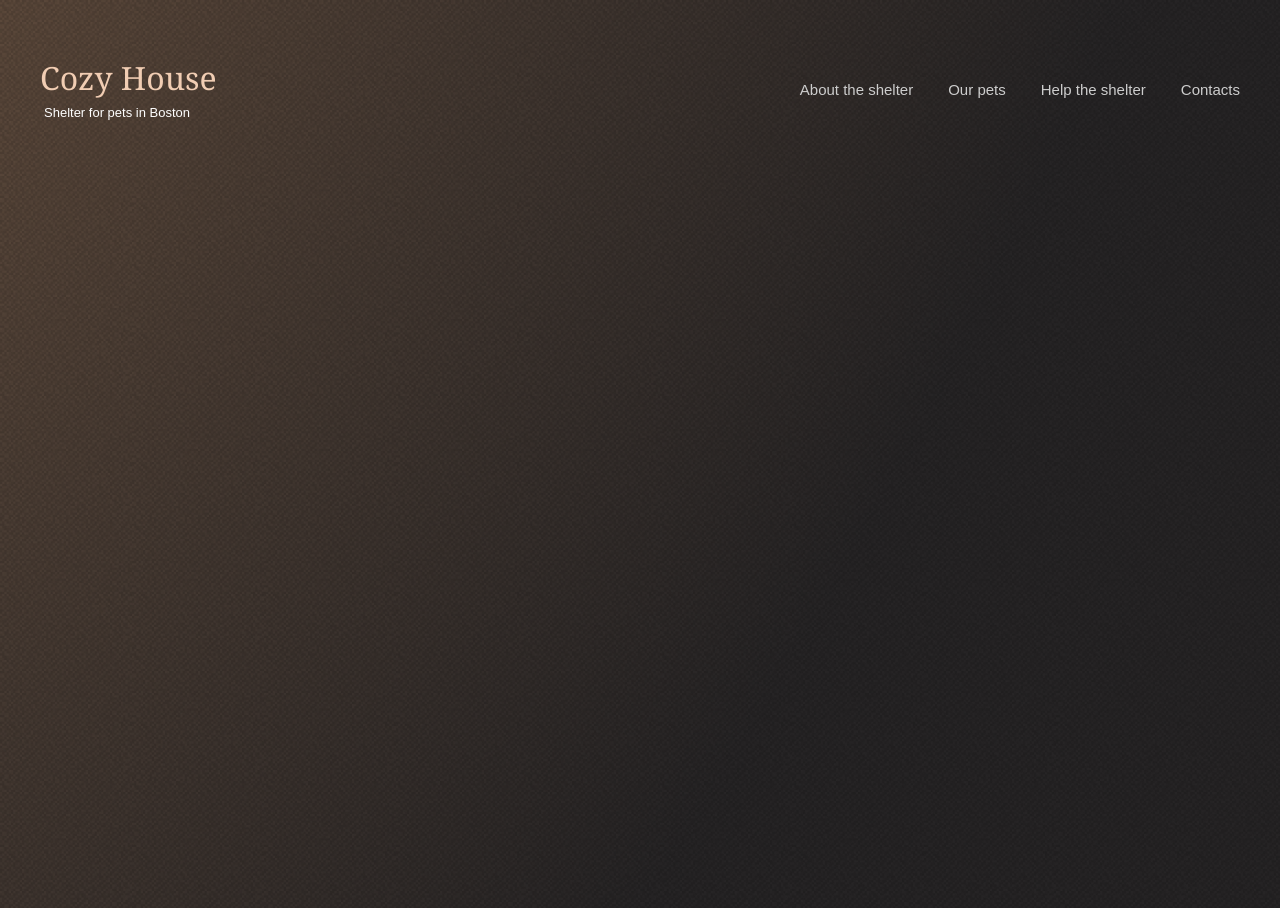
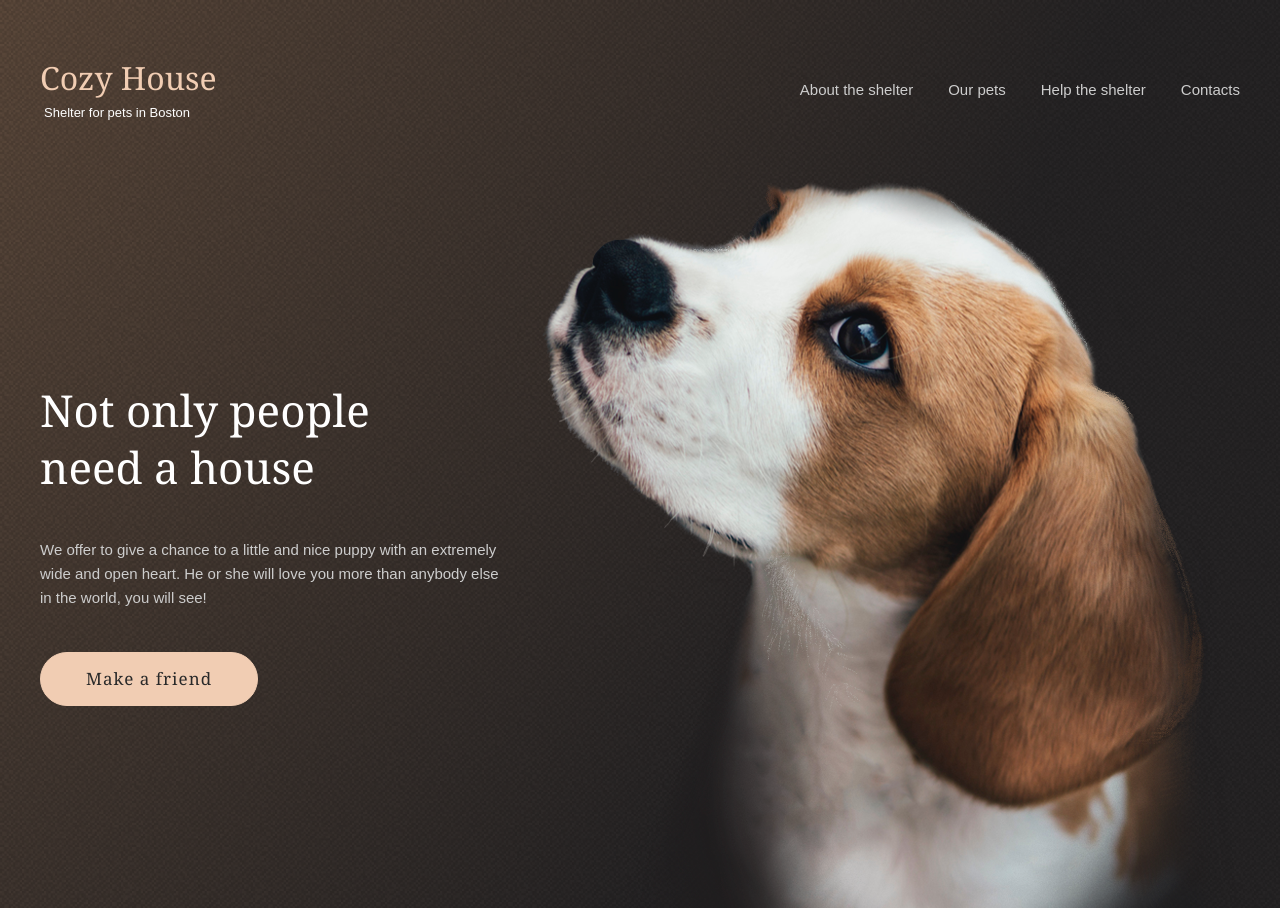
Before and after one commit to shish-ko/shelter, a plain HTML site: page index.html in a window 1280 px wide. Drawn offline with Linux system fonts and the light colour scheme.

Commit message:
added notOnly section

```diff
--- a/index.html
+++ b/index.html
@@ -30,7 +30,16 @@
 
     </header>
     <main>
-        <div class="startScreen"></div>
+        <section class="notOnly">
+            <div class="startContainer mainContainer">
+                <div class="makeFriend">
+                    <h2>Not only people <br> need a house</h2>
+                    <div class="propos">We offer to give a chance to a little and nice puppy with an extremely wide and open heart. He or she will love you more than anybody else in the world, you will see!</div>
+                    <button class="orangeButton">Make a friend</button>
+                </div>
+                <img class="startImg" src="./assets/start-screen-puppy.png" alt="puppy photo">
+            </div>
+        </section>
     </main>
     <footer></footer>
 
--- a/style.css
+++ b/style.css
@@ -50,7 +50,13 @@ table {
     box-sizing: border-box;
 }
 /* CSS reset end */
-
+body{
+	font-family: 'Arial';
+	font-style: normal;
+	font-weight: 400;
+	font-size: 15px;
+	line-height: 160%;
+}
 .headerFooterContainer{
 width: 100%;
 margin: 0 auto;
@@ -66,7 +72,10 @@ header{
 	margin: 0 auto;
 	position: relative;
 }
-
+.mainContainer{
+	max-width: 1280px;
+	margin: 0 auto;
+}
 h1{
 	font-family: 'Georgia';
 	font-style: normal;
@@ -98,9 +107,50 @@ ul{
 	line-height: 160%;
 
 }
-.startScreen{
+.notOnly{
 	background: url(./assets/start-screen-gradient-background.png);
 	background-size: cover;
 	height: 908px;
 	min-width: 100%;
+	padding-top: 180px;
 }
+.startContainer{
+	display: flex;
+	justify-content: space-between;
+	align-items: center;
+	padding: 0 40px;
+}
+.startImg{
+	display: block;
+	margin-left: 42px;
+	/* width: 54.53% */
+}
+h2{
+	font-family: 'Georgia';
+	font-style: normal;
+	font-weight: 400;
+	font-size: 44px;
+	line-height: 130%;
+	color: #FFFFFF;
+}
+.propos{
+	color: #CDCDCD;
+	margin-top: 42px;
+}
+button{
+border: #F1CDB3 solid 1px;
+border-radius: 100px;
+padding: 15px 45px;
+font-family: 'Georgia';
+font-style: normal;
+font-weight: 400;
+font-size: 17px;
+line-height: 130%;
+letter-spacing: 0.06em;
+color: #292929;
+background-color: #FFFFFF;
+}
+.orangeButton{
+	background-color: #F1CDB3;
+	margin-top: 42px;
+}
```
Also changed, not shown: assets/start-screen-puppy.png (added).
